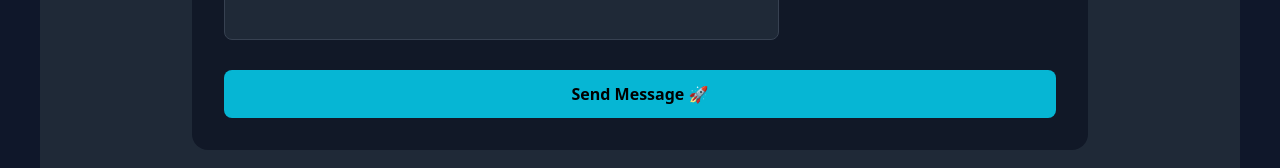
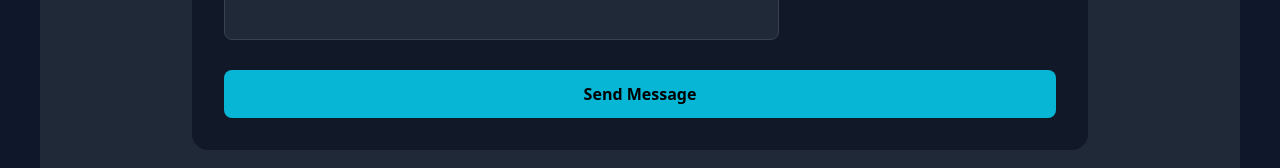
Before and after one commit to muradbzuneh/Moderate_portfolio, a React (Vite) app in the folder Murad-v2-portfolio/: page / in a window 1280 px wide. Shown: the part 3508-3676 px from the top of the page. Built offline with nearby package versions, Linux system fonts and the light colour scheme.

Commit message:
update the document of cv

```diff
--- a/Murad-v2-portfolio/src/Componets/Contact.tsx
+++ b/Murad-v2-portfolio/src/Componets/Contact.tsx
@@ -80,7 +80,7 @@ const Contact = () => {
             type="submit"
             className="w-full bg-cyan-500 hover:bg-cyan-600 text-black font-semibold py-3 rounded-lg transition-transform hover:scale-[1.02]"
           >
-            Send Message 🚀
+            Send Message
           </button>
         </form>
       </div>
--- a/Murad-v2-portfolio/src/Componets/Hero.tsx
+++ b/Murad-v2-portfolio/src/Componets/Hero.tsx
@@ -27,7 +27,7 @@ export function Hero() {
 
       <div className="flex gap-4">
        <a
-  href="/Murad_Bzuneh_CV.pdf"
+  href="/Murad_Bzuneh_Fullstack-Developer_CV.pdf"
   download
   className="flex items-center gap-2 rounded-md bg-cyan-600 px-6 py-3 text-sm font-medium text-white hover:bg-blue-600 transition"
 >
```
Also changed, not shown: 2 other files (tests, documents, lock files or other folders).
